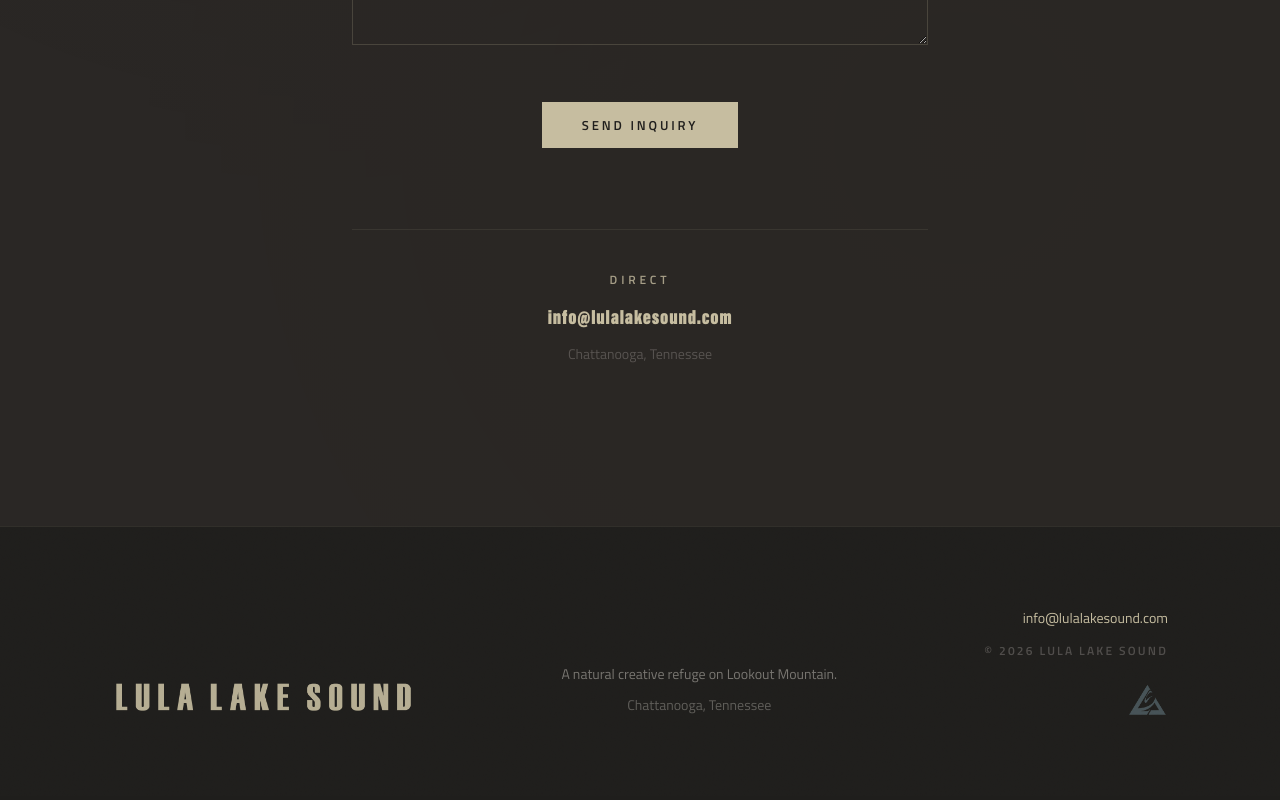
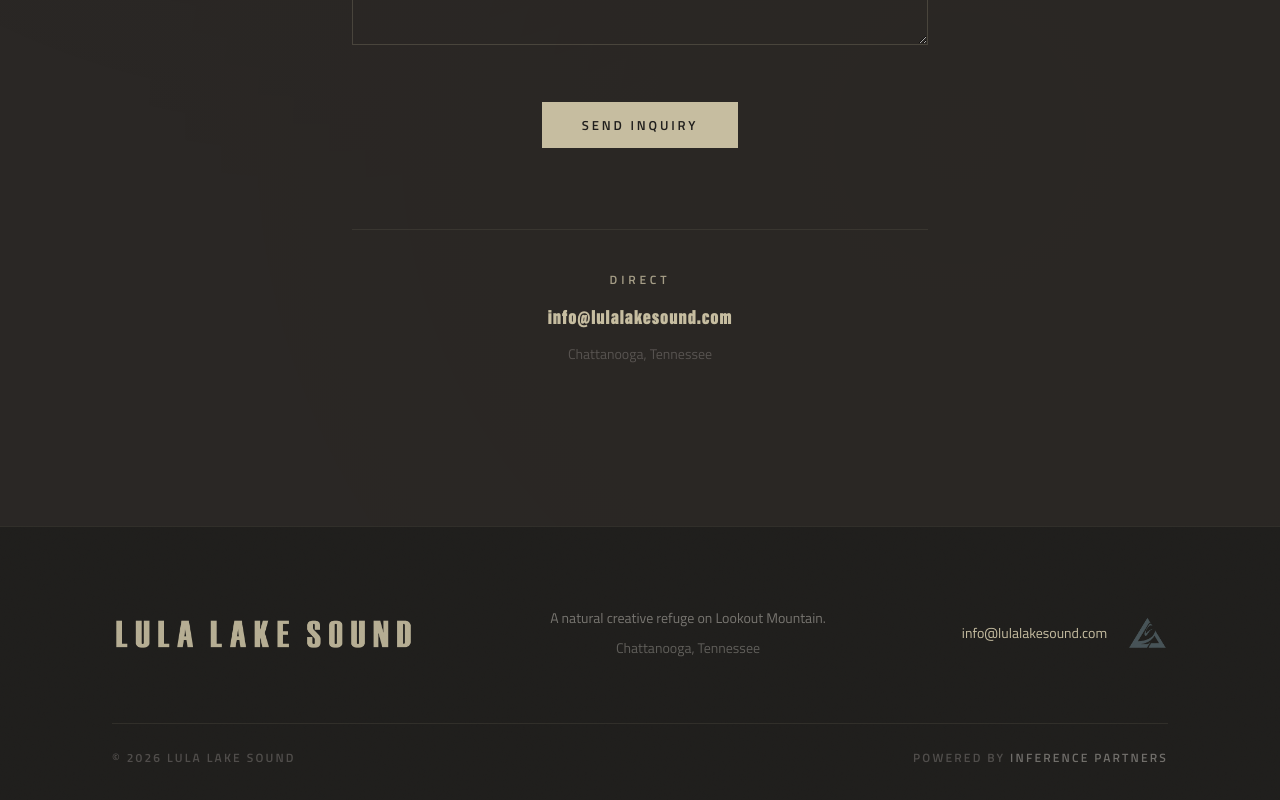
Before and after one commit to wrowston/lula-lake-sound, a Next.js app: page / in a window 1280 px wide. Shown: the part 4743-5543 px from the top of the page. Built offline with nearby package versions, Linux system fonts and the light colour scheme; no server answers.

Commit message:
Refine footer layout and add partner credit
- Rework the footer into a balanced identity/contact row with a separate credits line
- Add Inference Partners attribution alongside copyright

```diff
--- a/src/components/site-footer.tsx
+++ b/src/components/site-footer.tsx
@@ -2,15 +2,19 @@
 
 /**
  * Minimal editorial footer for the marketing site. Sits below the contact
- * section as a quiet sign-off — thin sand rule, a small logo, and a
- * carefully-set address.
+ * section as a quiet sign-off — a primary row of identity + contact,
+ * followed by a hairline sand rule and a quiet credits line.
  */
 export function SiteFooter() {
   const year = new Date().getFullYear();
 
   return (
     <footer className="relative bg-washed-black border-t border-sand/10">
-      <div className="mx-auto grid max-w-6xl grid-cols-1 gap-12 px-6 py-20 md:grid-cols-[auto_1fr_auto] md:items-end md:gap-16 md:px-12">
+      <div className="mx-auto max-w-6xl px-6 py-20 md:px-12">
+        {/* Primary row: wordmark / tagline / contact — vertically centered
+         * so the three blocks read at a single editorial baseline regardless
+         * of the wordmark's larger optical weight. */}
+        <div className="grid grid-cols-1 gap-12 md:grid-cols-[auto_1fr_auto] md:items-center md:gap-16">
           <div className="flex items-center">
             <Image
               src="/Logos/Wordmark/LLS_Logo_Text_Sand.png"
@@ -30,16 +34,16 @@
             </p>
           </div>
 
-        <div className="flex flex-col items-start gap-3 md:items-end">
+          {/* Email paired with the Sage graphic mark — the pairing gives the
+           * right column the same visual weight as the wordmark on the left,
+           * so the row balances symmetrically around the centered tagline. */}
+          <div className="flex items-center gap-5">
             <a
               href="mailto:info@lulalakesound.com"
               className="body-text-small text-sand transition-colors duration-500 hover:text-warm-white"
             >
               info@lulalakesound.com
             </a>
-          <p className="label-text text-[10px] text-ivory/30">
-            &copy; {year} Lula Lake Sound
-          </p>
             {/* Graphic LLS mark in Sage — quiet secondary identity per the
              * brand guide's §2.2 guidance for repeated brand moments. Sage
              * holds its form on the Washed Black footer ground where Pond
@@ -50,8 +54,28 @@
               width={200}
               height={200}
               aria-hidden
-            className="mt-3 h-8 w-auto opacity-75"
+              className="h-8 w-auto opacity-75"
             />
+          </div>
+        </div>
+
+        {/* Credits sub-row — copyright on the left, partner credit on the
+         * right, divided from the primary row by a hairline sand rule. */}
+        <div className="mt-14 flex flex-col items-start gap-2 border-t border-sand/10 pt-6 md:mt-16 md:flex-row md:items-center md:justify-between md:pt-6">
+          <p className="label-text text-[10px] text-ivory/30">
+            &copy; {year} Lula Lake Sound
+          </p>
+          <p className="label-text text-[10px] text-ivory/30">
+            Powered by{" "}
+            <a
+              href="https://www.inferencepartners.ai/"
+              target="_blank"
+              rel="noopener noreferrer"
+              className="text-ivory/50 transition-colors duration-500 hover:text-sand"
+            >
+              Inference Partners
+            </a>
+          </p>
         </div>
       </div>
     </footer>
```
Lines whose indentation alone changed are shown as unchanged.
